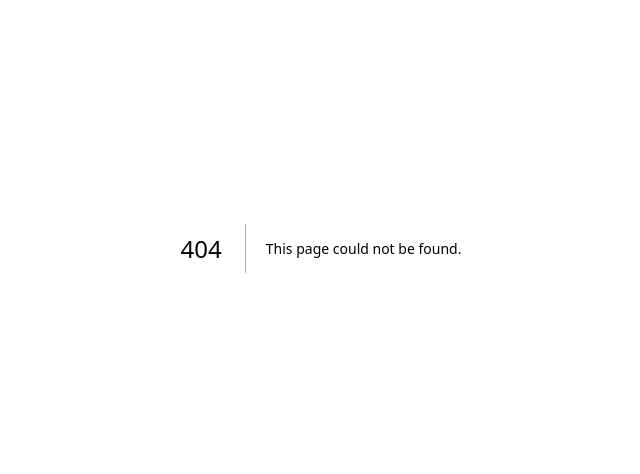
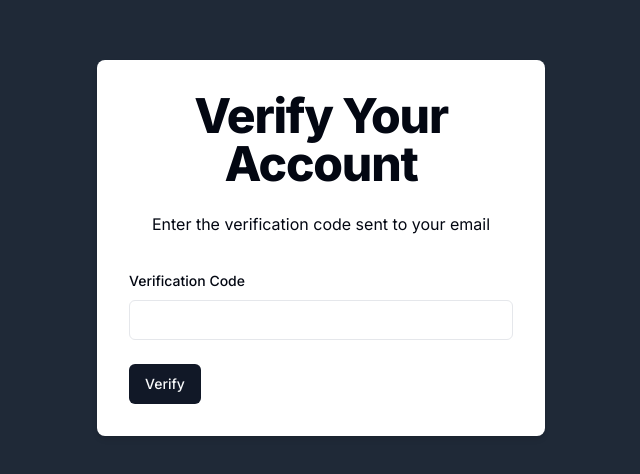
Before and after one commit to saif01010/MystryMessage, a Next.js app: page /verify/1 in a window 1280 px wide. Before the commit this address had no page. Shown: the part 152-626 px from the top of the page, without its empty margins (319-959 px from the left). Built offline with nearby package versions, Linux system fonts and the light colour scheme.

Commit message:
added verify code page

```diff
--- /dev/null
+++ b/src/app/(auth)/verify/[username]/page.tsx
@@ -0,0 +1,72 @@
+'use client'
+import * as z from 'zod';
+import { useRouter, useParams } from 'next/navigation';
+import { useToast } from '@/components/ui/use-toast';
+import { verifySchema } from '@/schemas/verifySchema';
+import {  useForm } from 'react-hook-form';
+import axios, { AxiosError } from 'axios';
+import { ApiResponse } from '@/types/ApiResponse';
+import { zodResolver } from '@hookform/resolvers/zod';
+import { FormField, FormItem, FormLabel, FormMessage } from '@/components/ui/form';
+import { Input } from '@/components/ui/input';
+import { Button } from '@/components/ui/button';
+import { Form } from '@/components/ui/form';
+
+ const VerifyCode = () => {
+    const router = useRouter();
+    const { toast } = useToast();
+    const params = useParams<{username:string}>()
+    const form = useForm<z.infer<typeof verifySchema>>({
+        resolver: zodResolver(verifySchema),
+
+    })
+
+    const handleSubmit = async (data: z.infer<typeof verifySchema>) => {
+        try {
+            const response = await axios.post('/api/verify-code',{
+                username:params.username,
+                code:data.code
+            })
+            toast({
+                title: "Success",
+                description: response.data.message,
+            })
+            router.replace('/sign-in')
+        } catch (error) {
+            const axiosError = error as AxiosError<ApiResponse>;
+            toast({
+                title: "Error",
+                description: axiosError.response?.data.message ?? 'Error verifying code',
+            })
+        }
+    }
+    return(
+        <div className='flex justify-center items-center min-h-screen bg-gray-800'>
+            <div className='w-full max-w-md p-8 space-y-8 bg-white rounded-lg shadow-md'>
+                <div className="text-center">
+                    <h1 className="text-4xl font-extrabold tracking-tight lg:text-5xl mb-6">
+                        Verify Your Account
+                    </h1>
+                    <p className="mb-4">Enter the verification code sent to your email</p>
+                 </div>
+                 <Form {...form}>
+          <form onSubmit={form.handleSubmit(handleSubmit)} className="space-y-6">
+            <FormField
+              control={form.control}
+              name="code"
+              render={({ field }) => (
+                <FormItem>
+                  <FormLabel>Verification Code</FormLabel>
+                  <Input {...field} />
+                  <FormMessage />
+                </FormItem>
+              )}
+            />
+            <Button type="submit">Verify</Button>
+          </form>
+        </Form>
+            </div>
+        </div>
+    )
+}
+export default VerifyCode
```
